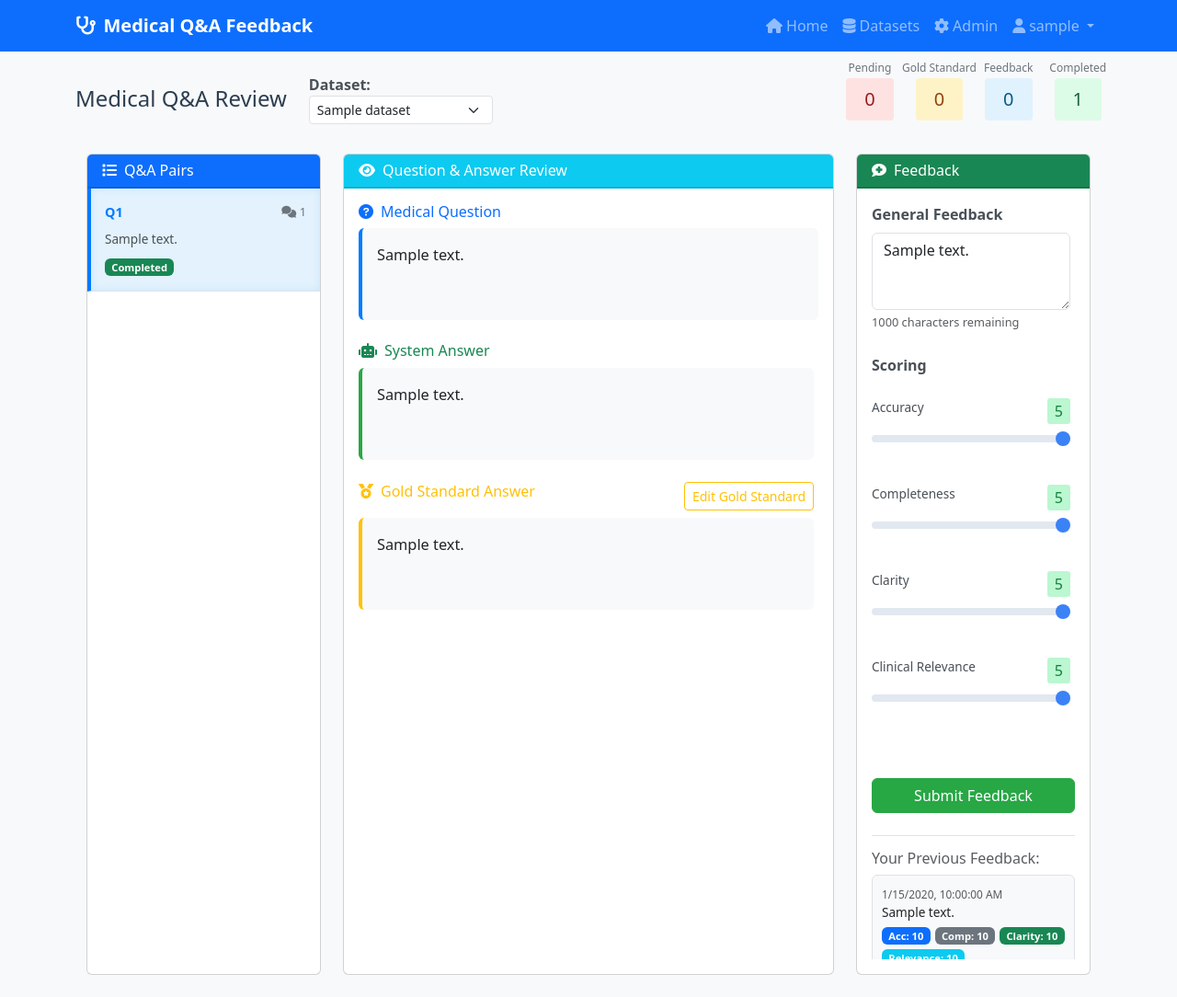
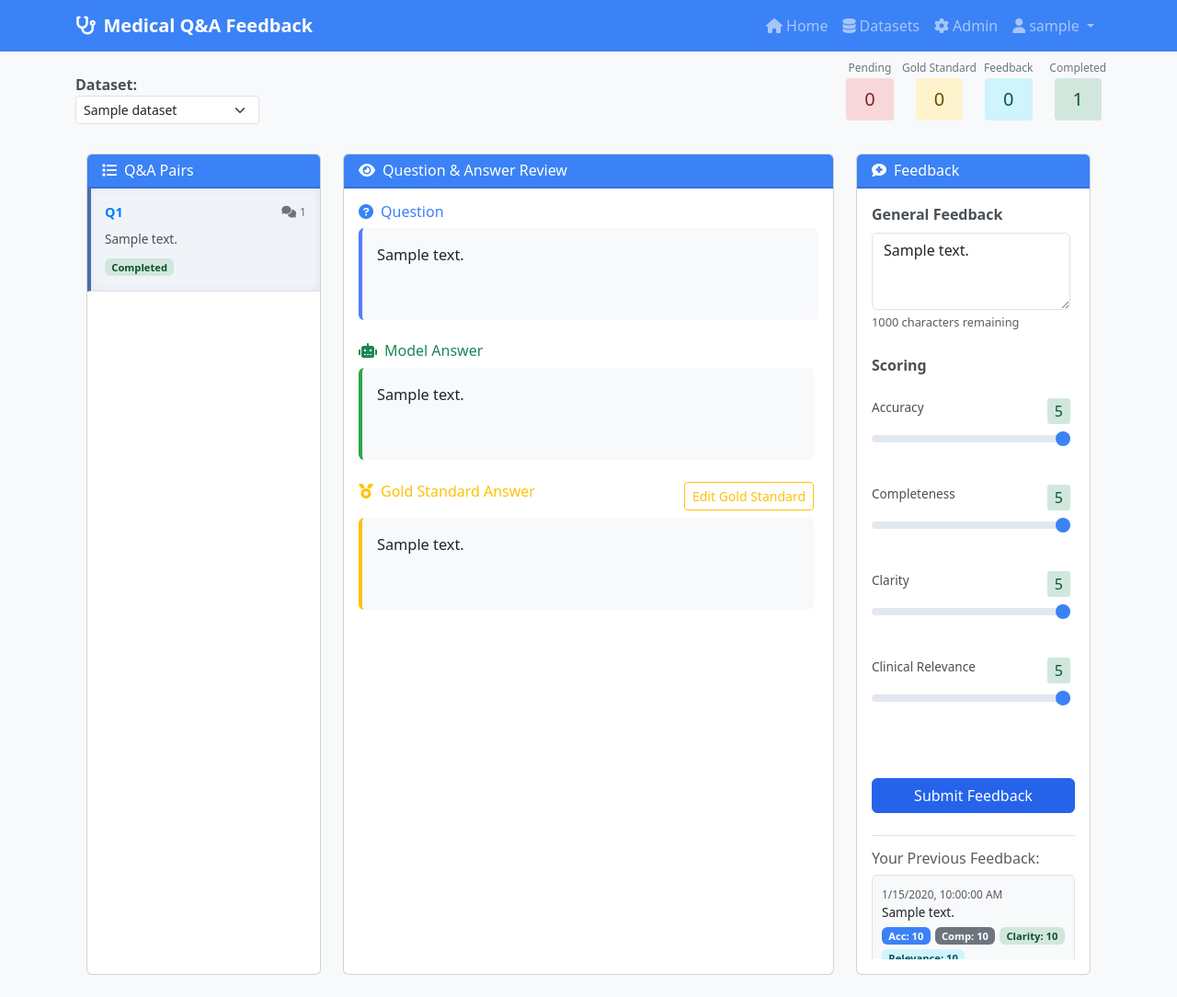
Before and after one commit to uclh-criu/qa-eval-dashboard, a Flask app: page / in a window 1280 px wide. Shown: the whole page at 92% size. Run offline with Flask 3, Linux system fonts and the light colour scheme; a user stored in the database is signed in; tables that the repository leaves empty hold one stand-in row (values such as "Sample post").

Commit message:
basic ui and colour changes

```diff
--- a/static/css/style.css
+++ b/static/css/style.css
@@ -29,26 +29,26 @@ body {
 }
 
 .status-pending {
-    background-color: #fee2e2;
-    color: #991b1b;
+    background-color: #f8d7da;
+    color: #842029;
 }
 .status-pending::after { content: 'Pending'; }
 
 .status-gold {
-    background-color: #fef3c7;
-    color: #92400e;
+    background-color: #fff3cd;
+    color: #664d03;
 }
 .status-gold::after { content: 'Gold Standard'; }
 
 .status-feedback {
-    background-color: #e0f2fe;
-    color: #075985;
+    background-color: #cff4fc;
+    color: #055160;
 }
 .status-feedback::after { content: 'Feedback'; }
 
 .status-completed {
-    background-color: #dcfce7;
-    color: #166534;
+    background-color: #d1e7dd;
+    color: #0f5132;
 }
 .status-completed::after { content: 'Completed'; }
 
@@ -142,13 +142,13 @@ body {
 
 .qa-list-item:hover {
     background-color: #f8f9fa;
-    border-left: 4px solid #007bff;
+    border-left: 4px solid #4a6da7;
 }
 
 .qa-list-item.active {
-    background-color: #e3f2fd;
-    border-left: 4px solid #007bff;
-    box-shadow: inset 0 0 10px rgba(0, 123, 255, 0.1);
+    background-color: #f0f4f9;
+    border-left: 4px solid #4a6da7;
+    box-shadow: inset 0 0 10px rgba(74, 109, 167, 0.1);
 }
 
 .qa-item-header {
@@ -188,18 +188,18 @@ body {
 
 /* Main Content Panel (Center) */
 .question-content {
-    border-left: 4px solid #007bff;
+    border-left: 4px solid #4e7cff;  /* Match the primary blue color */
     line-height: 1.6;
     font-size: 1.02rem;
     min-height: 100px;
 }
 
 #answer-display {
-    border-left-color: #28a745;
+    border-left-color: #28a745;  /* Match text-success color */
 }
 
 #gold-standard-text {
-    border-left-color: #ffc107;
+    border-left-color: #ffc107;  /* Match text-warning color */
 }
 
 #answer-edit {
@@ -241,12 +241,12 @@ body {
     flex-shrink: 0;
 }
 
-/* Score value colors */
-.score-value.score-1 { background-color: #fee2e2; color: #991b1b; }
-.score-value.score-2 { background-color: #fef3c7; color: #92400e; }
-.score-value.score-3 { background-color: #e0f2fe; color: #075985; }
-.score-value.score-4 { background-color: #dcfce7; color: #166534; }
-.score-value.score-5 { background-color: #bbf7d0; color: #15803d; }
+/* Score value colors - gradient from red to green */
+.score-value.score-1 { background-color: #f8d7da; color: #842029; }
+.score-value.score-2 { background-color: #fde8d4; color: #97451b; }
+.score-value.score-3 { background-color: #fff3cd; color: #664d03; }
+.score-value.score-4 { background-color: #e5f2e5; color: #0a4d0a; }
+.score-value.score-5 { background-color: #d1e7dd; color: #0f5132; }
 
 /* Custom range slider styling */
 .form-range {
@@ -351,14 +351,25 @@ body {
     max-width: 100px;
 }
 
-/* Statistics styling */
-.stat-item {
-    padding: 1rem 0;
+/* Statistics/Dashboard Cards */
+.card.bg-primary {
+    background-color: #4e7cff !important;
 }
 
-.stat-item h3 {
-    margin-bottom: 0.5rem;
-    font-weight: 700;
+.card.bg-success {
+    background-color: #28a745 !important;
+}
+
+.card.bg-info {
+    background-color: #00bcd4 !important;
+}
+
+.card.bg-warning {
+    background-color: #ffc107 !important;
+}
+
+.card i.fa-2x {
+    font-size: 2.5rem;
 }
 
 /* Feedback item styling */
@@ -374,6 +385,27 @@ body {
 /* Badge styling */
 .badge {
     font-size: 0.75em;
+}
+
+/* Consistent badge colors */
+.badge.bg-danger {
+    background-color: #f8d7da !important;
+    color: #842029;
+}
+
+.badge.bg-warning {
+    background-color: #fff3cd !important;
+    color: #664d03;
+}
+
+.badge.bg-info {
+    background-color: #cff4fc !important;
+    color: #055160;
+}
+
+.badge.bg-success {
+    background-color: #d1e7dd !important;
+    color: #0f5132;
 }
 
 /* Gold standard answer highlighting */
@@ -421,23 +453,32 @@ body {
 
 /* Custom button styles */
 .btn-primary {
-    background-color: #007bff;
-    border-color: #007bff;
+    background-color: #3b82f6;
+    border-color: #3b82f6;
 }
 
 .btn-primary:hover {
-    background-color: #0056b3;
-    border-color: #004085;
+    background-color: #2563eb;
+    border-color: #1d4ed8;
+}
+
+/* Override Bootstrap's default primary color */
+.bg-primary {
+    background-color: #3b82f6 !important;
+}
+
+.text-primary {
+    color: #3b82f6 !important;
 }
 
 .btn-success {
-    background-color: #28a745;
-    border-color: #28a745;
+    background-color: #2563eb;
+    border-color: #2563eb;
 }
 
 .btn-success:hover {
-    background-color: #1e7e34;
-    border-color: #1c7430;
+    background-color: #1d4ed8;
+    border-color: #1e40af;
 }
 
 /* Loading animation for forms */
--- a/templates/index.html
+++ b/templates/index.html
@@ -6,7 +6,6 @@
     <div class="col-12">
         <div class="d-flex justify-content-between align-items-center mb-3">
             <div class="d-flex align-items-center gap-4">
-                <h4 class="mb-0">Medical Q&A Review</h4>
                 <div class="dataset-selector">
                     <label for="dataset-select" class="form-label mb-0 me-2">Dataset:</label>
                     <select id="dataset-select" class="form-select form-select-sm" style="width: 200px;">
@@ -76,7 +75,7 @@
     <!-- Center Panel: Main Content -->
     <div class="col-md-6">
         <div class="card h-100">
-            <div class="card-header bg-info text-white">
+            <div class="card-header bg-primary text-white">
                 <h6 class="mb-0">
                     <i class="fas fa-eye me-2"></i>Question & Answer Review
                 </h6>
@@ -88,7 +87,7 @@
                         {% set first_qa = qa_pairs[0] %}
                         <div class="question-section mb-4">
                             <h6 class="text-primary">
-                                <i class="fas fa-question-circle me-2"></i>Medical Question
+                                <i class="fas fa-question-circle me-2"></i>Question
                             </h6>
                             <div class="question-content p-3 bg-light rounded" id="question-display">
                                 {{ first_qa.question_text }}
@@ -100,7 +99,7 @@
                                 <!-- System Answer -->
                                 <div class="question-section mb-4">
                                     <h6 class="text-success">
-                                        <i class="fas fa-robot me-2"></i>System Answer
+                                        <i class="fas fa-robot me-2"></i>Model Answer
                                     </h6>
                                     <div class="question-content p-3 bg-light rounded" id="answer-display">
                                         {{ first_qa.system_answer_text }}
@@ -150,7 +149,7 @@
     <!-- Right Panel: Feedback Form -->
     <div class="col-md-3">
         <div class="card h-100">
-            <div class="card-header bg-success text-white">
+            <div class="card-header bg-primary text-white">
                 <h6 class="mb-0">
                     <i class="fas fa-comment-medical me-2"></i>Feedback
                 </h6>
```
